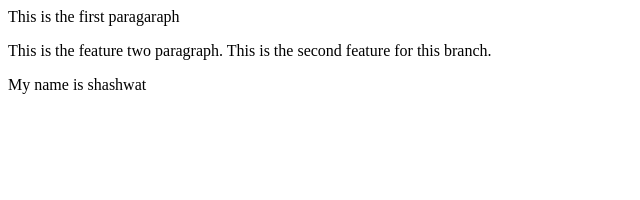
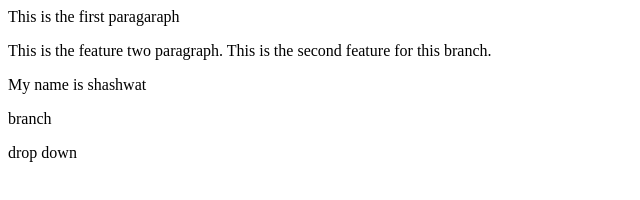
Before and after one commit to shashwat2030/local--repo, a plain HTML site: page index.html in a window 1280 px wide. Shown: the whole page, without its empty margins (0-640 px from the left). Drawn offline with Linux system fonts and the light colour scheme.

```diff
--- a/index.html
+++ b/index.html
@@ -3,3 +3,5 @@
     This is the second feature for this branch.
 </p>
 <p> My name is shashwat</p>
+<p> branch</p>
+<p>drop down</p>
```
Also changed, not shown: 1 other file.
